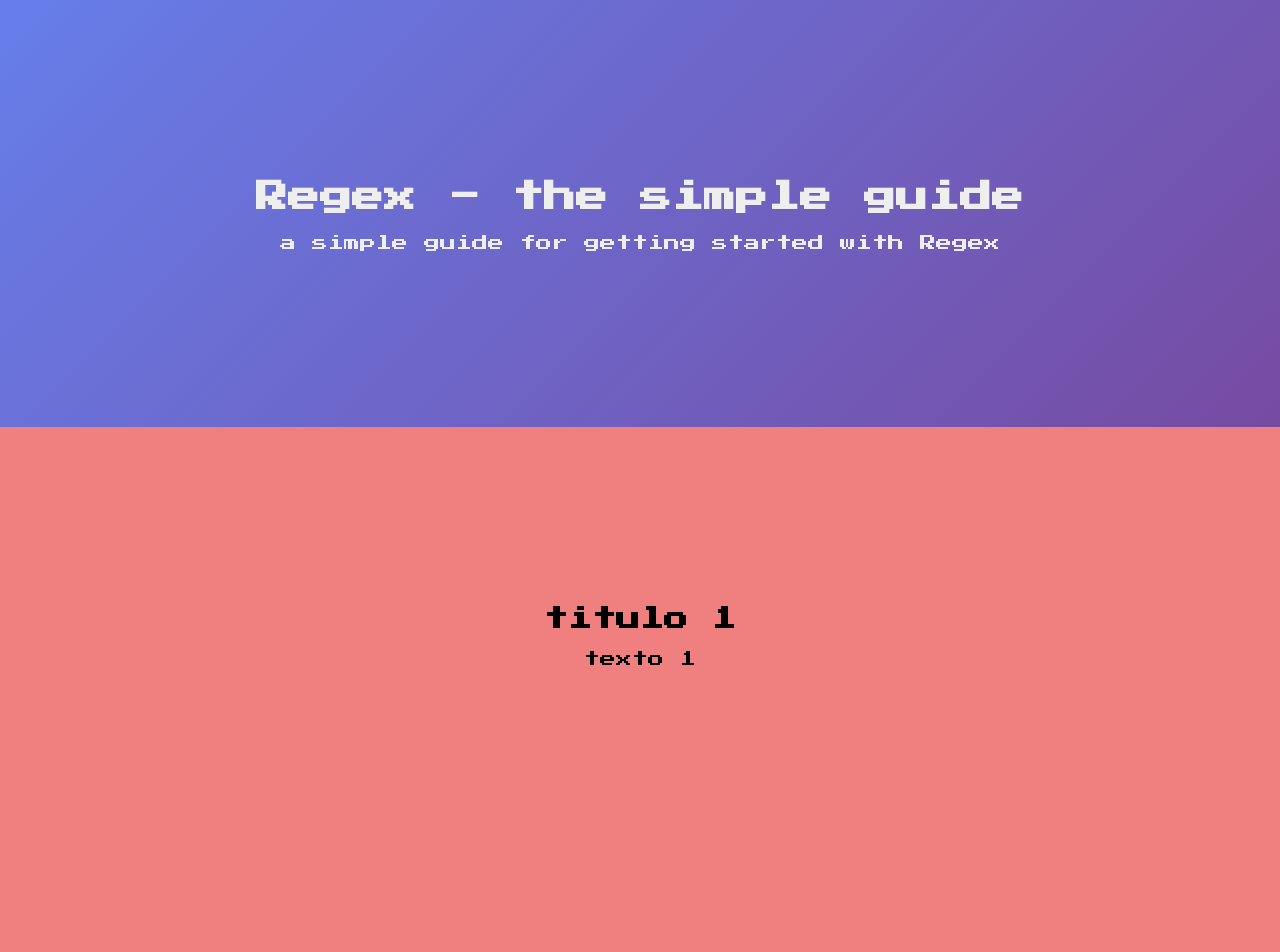
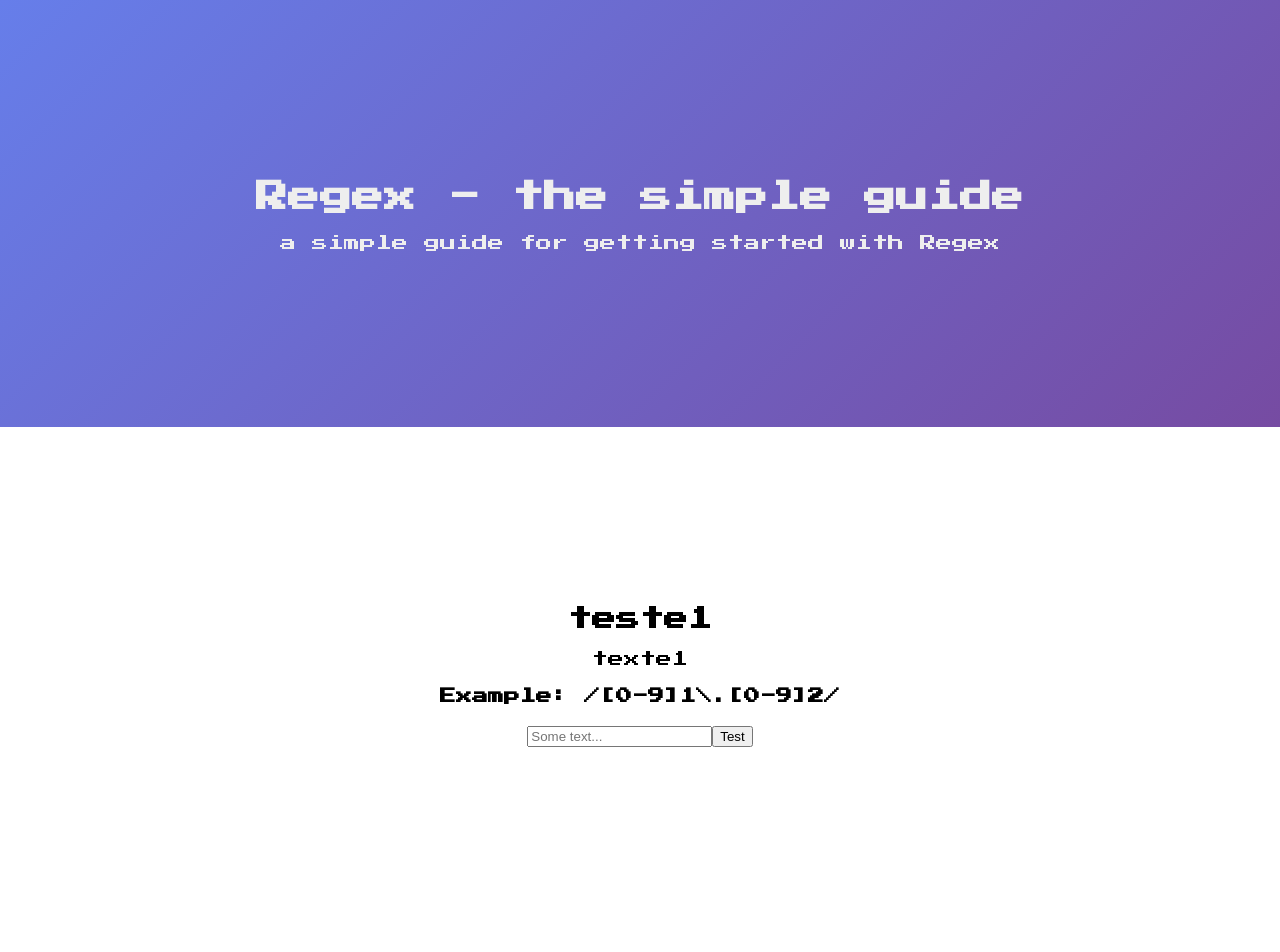
Before and after one commit to vieiralc/regex-simple-guide, a React (Create React App) app: page / in a window 1280 px wide. Shown: the top 952 px of the page. Built offline with nearby package versions, Linux system fonts and the light colour scheme.

Commit message:
define html structure

```diff
--- a/src/App.js
+++ b/src/App.js
@@ -1,14 +1,16 @@
 import React, { useState } from 'react'
-import Page from './components/Page'
-import ins from './data/instructions.json'
 
 function App() {
 
-  const [texts] = useState(ins)
+  const [input, setInput] = useState("")
 
   const getRandomNumber = () => {
     let random = Math.floor(Math.random() * 5) + 1
     return random
+  }
+
+  const handleSubmit = e => {
+    e.preventDefault()
   }
 
   return (
@@ -19,11 +21,30 @@ function App() {
       </header>
 
       <section className="body">
-        {
-          texts.map((text, index) =>
-            <Page key={index} title={text.title} text={text.text} classname={`class${getRandomNumber()}`}/>
-          )
-        }
+        <div id="splitpage" className={`page class${getRandomNumber()}`}>
+          <div className="left">
+              <h2>teste1</h2>
+              <p>texte1</p>
+          </div>
+          <div className="right">
+              <h4>Example: /[0-9]{1}\.[0-9]{2}/ </h4>
+              <form onSubmit={handleSubmit}>
+                  <input
+                      type="text"
+                      placeholder="Some text..."
+                      pattern="/[0-9]{1}\.[0-9]{2}/"
+                      onChange={(e) => setInput(e.target.value)}
+                      value={input}
+                  />
+                  <button> Test</button>
+              </form>
+          </div>
+        </div>
+
+        <div id="simplepage" className={`page class${getRandomNumber()}`}>
+            <h2>teste2</h2>
+            <p>teste2</p>
+        </div>
       </section>
     </div>
   );
--- a/src/components/Page.js
+++ /dev/null
@@ -1,13 +0,0 @@
-import React from 'react'
-
-const page = ({title, text, classname}) => {
-
-    return (
-        <div className={`page ${classname}`}>
-            <h2>{title}</h2>
-            <p>{text}</p>
-        </div>
-    )
-}
-
-export default page
```
Also changed, not shown: src/components/SimplePage.js (added, +13 -0 lines), src/components/SplitPage.js (added, +37 -0 lines).
